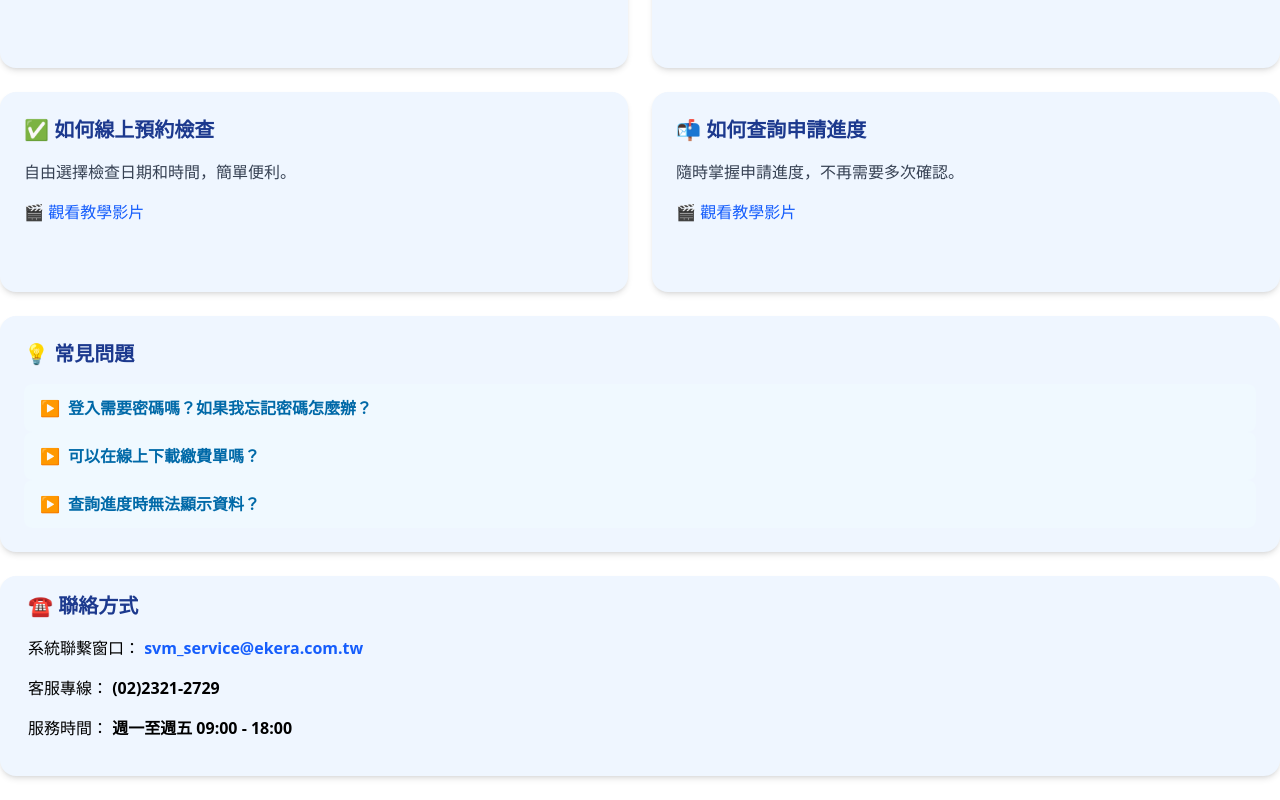
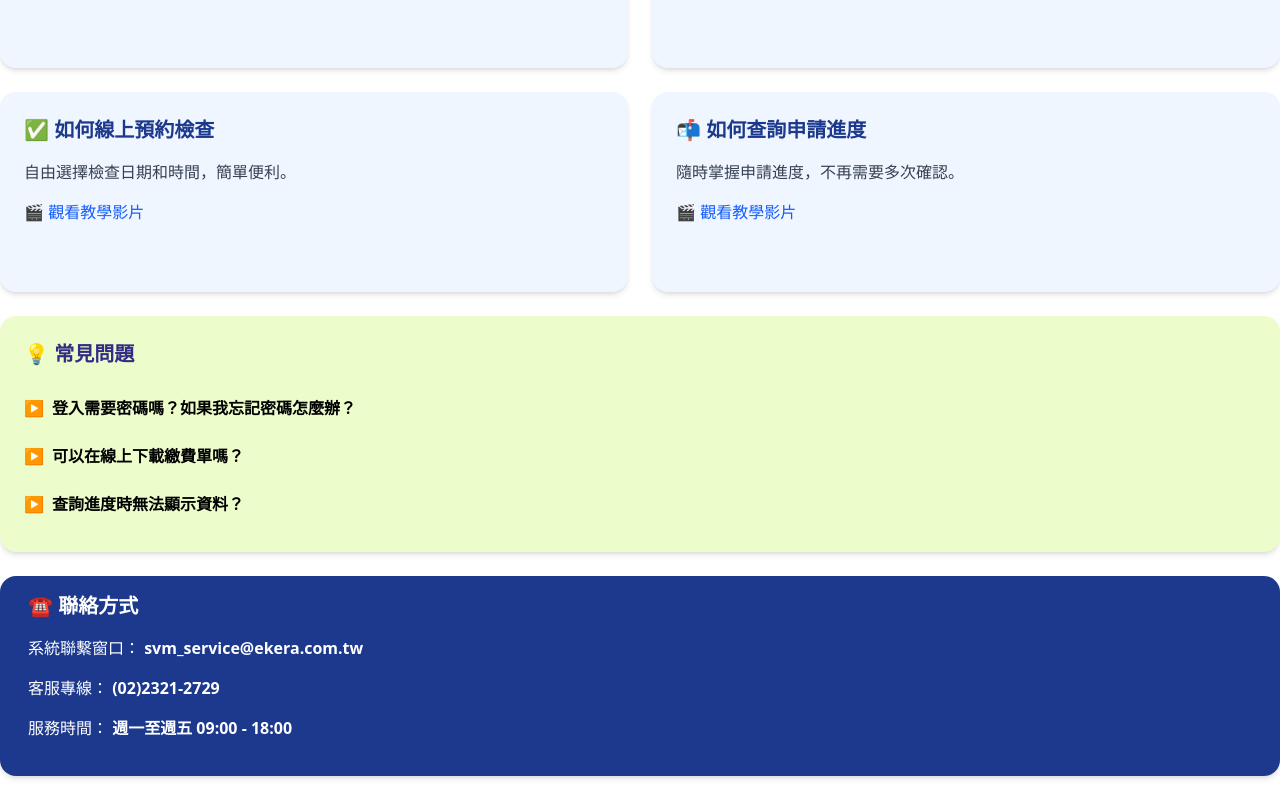
Before and after one commit to binghan60/boat-owner-guide, a Vue app: page / in a window 1280 px wide. Shown: the part 278-1078 px from the top of the page. Built offline with nearby package versions, Linux system fonts and the light colour scheme.

Commit message:
配色更新

```diff
--- a/src/components/ContactInfoComponent.vue
+++ b/src/components/ContactInfoComponent.vue
@@ -3,13 +3,13 @@ import '../assets/main.css'
 </script>
 
 <template>
-  <div class="bg-blue-50 min-h-[200px] rounded-2xl shadow-md p-4 hover:shadow-xl transition duration-300">
+  <div class="bg-blue-900 min-h-[200px] rounded-2xl shadow-md p-4 hover:shadow-xl transition duration-300">
     <div class="flex px-3">
       <ul>
-        <li class="mb-4"><h3 class="text-xl font-semibold text-blue-900">☎️ 聯絡方式</h3></li>
-        <li class="mb-4">系統聯繫窗口： <a href="svm_service@ekera.com.tw" class="no-underline text-blue-600 hover:text-blue-800 font-bold">svm_service@ekera.com.tw</a></li>
-        <li class="mb-4">客服專線： <strong>(02)2321-2729</strong></li>
-        <li class="mb-4">服務時間： <strong>週一至週五 09:00 - 18:00</strong></li>
+        <li class="mb-4"><h3 class="text-xl font-semibold text-white">☎️ 聯絡方式</h3></li>
+        <li class="mb-4 text-white">系統聯繫窗口： <a href="svm_service@ekera.com.tw" class="no-underline text-white font-bold">svm_service@ekera.com.tw</a></li>
+        <li class="mb-4 text-white">客服專線： <strong>(02)2321-2729</strong></li>
+        <li class="mb-4 text-white">服務時間： <strong>週一至週五 09:00 - 18:00</strong></li>
       </ul>
     </div>
   </div>
--- a/src/views/HomeView.vue
+++ b/src/views/HomeView.vue
@@ -41,20 +41,20 @@ const cards = [
     </div>
     <!-- FAQ區塊 -->
     <div class="grid grid-cols-1">
-      <div class="bg-blue-50 min-h-[200px] rounded-2xl shadow-md p-6 hover:shadow-xl transition duration-300">
-        <h3 class="text-xl font-semibold text-blue-900 mb-4">💡 常見問題</h3>
+      <div class="bg-lime-100 min-h-[200px] rounded-2xl shadow-md p-6 hover:shadow-xl transition duration-300">
+        <h3 class="text-xl font-semibold text-indigo-900 mb-4">💡 常見問題</h3>
         <details class="rounded-lg overflow-hidden">
-          <summary class="cursor-pointer bg-sky-50 text-sky-700 font-semibold py-3 px-4 hover:bg-sky-100">登入需要密碼嗎？如果我忘記密碼怎麼辦？</summary>
+          <summary class="cursor-pointer bg-lime-100 font-semibold py-3 hover:bg-lime-200">登入需要密碼嗎？如果我忘記密碼怎麼辦？</summary>
           <p class="text-gray-700 py-3 px-4 bg-white">您在本平臺無須記錄任何密碼，只要輸入傳送到您手機上的驗證碼即可。</p>
         </details>
 
         <details class="rounded-lg overflow-hidden">
-          <summary class="cursor-pointer bg-sky-50 text-sky-700 font-semibold py-3 px-4 hover:bg-sky-100">可以在線上下載繳費單嗎？</summary>
+          <summary class="cursor-pointer bg-lime-100 font-semibold py-3 hover:bg-lime-200">可以在線上下載繳費單嗎？</summary>
           <p class="text-gray-700 py-3 px-4 bg-white">可以，請進入「僅查進度查詢」進行下載。</p>
         </details>
 
         <details class="rounded-lg overflow-hidden">
-          <summary class="cursor-pointer bg-sky-50 text-sky-700 font-semibold py-3 px-4 hover:bg-sky-100">查詢進度時無法顯示資料？</summary>
+          <summary class="cursor-pointer bg-lime-100 font-semibold py-3 hover:bg-lime-200">查詢進度時無法顯示資料？</summary>
           <p class="text-gray-700 py-3 px-4 bg-white">請確認帳號是否正確登入，或聯絡客服協助。</p>
         </details>
       </div>
```
